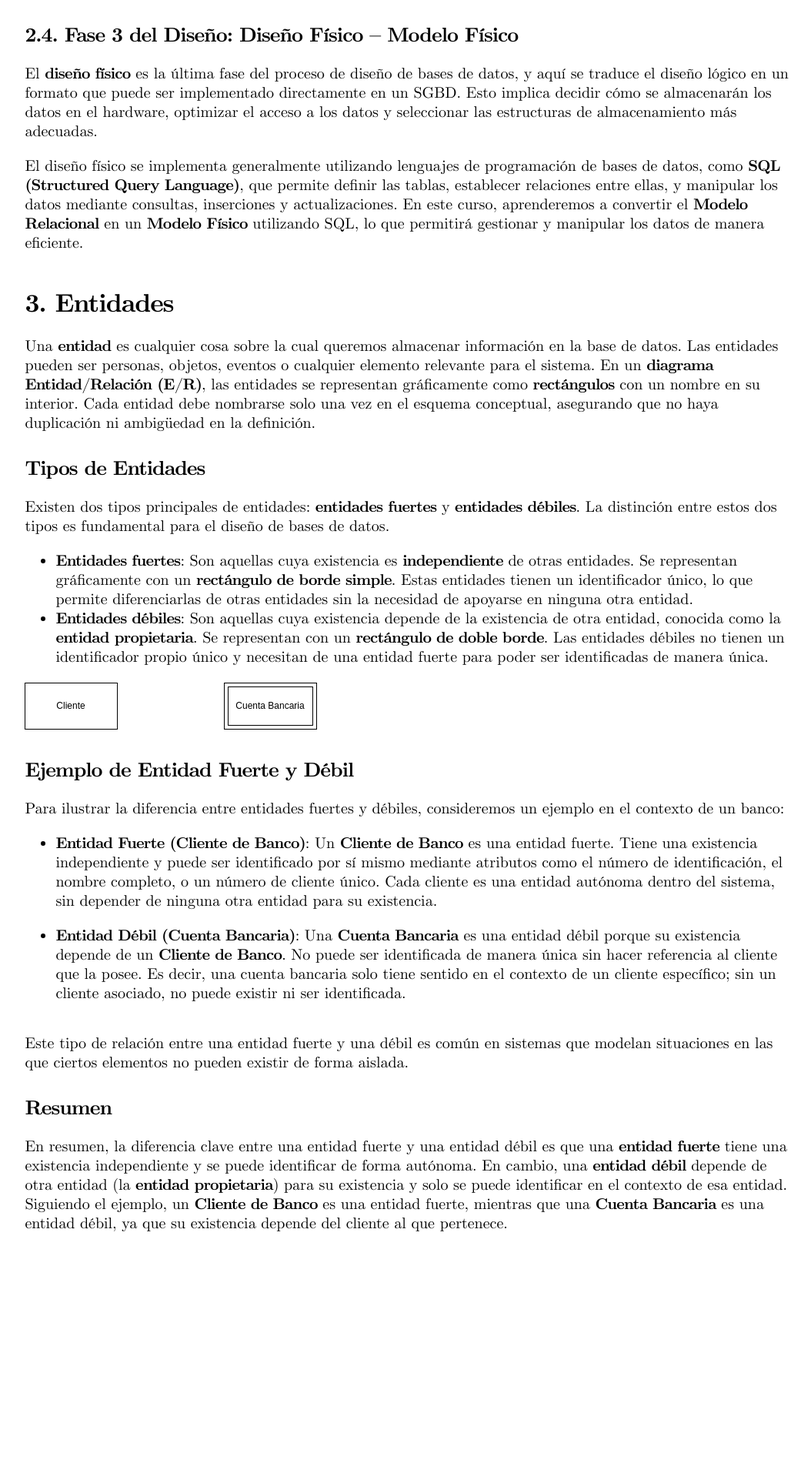
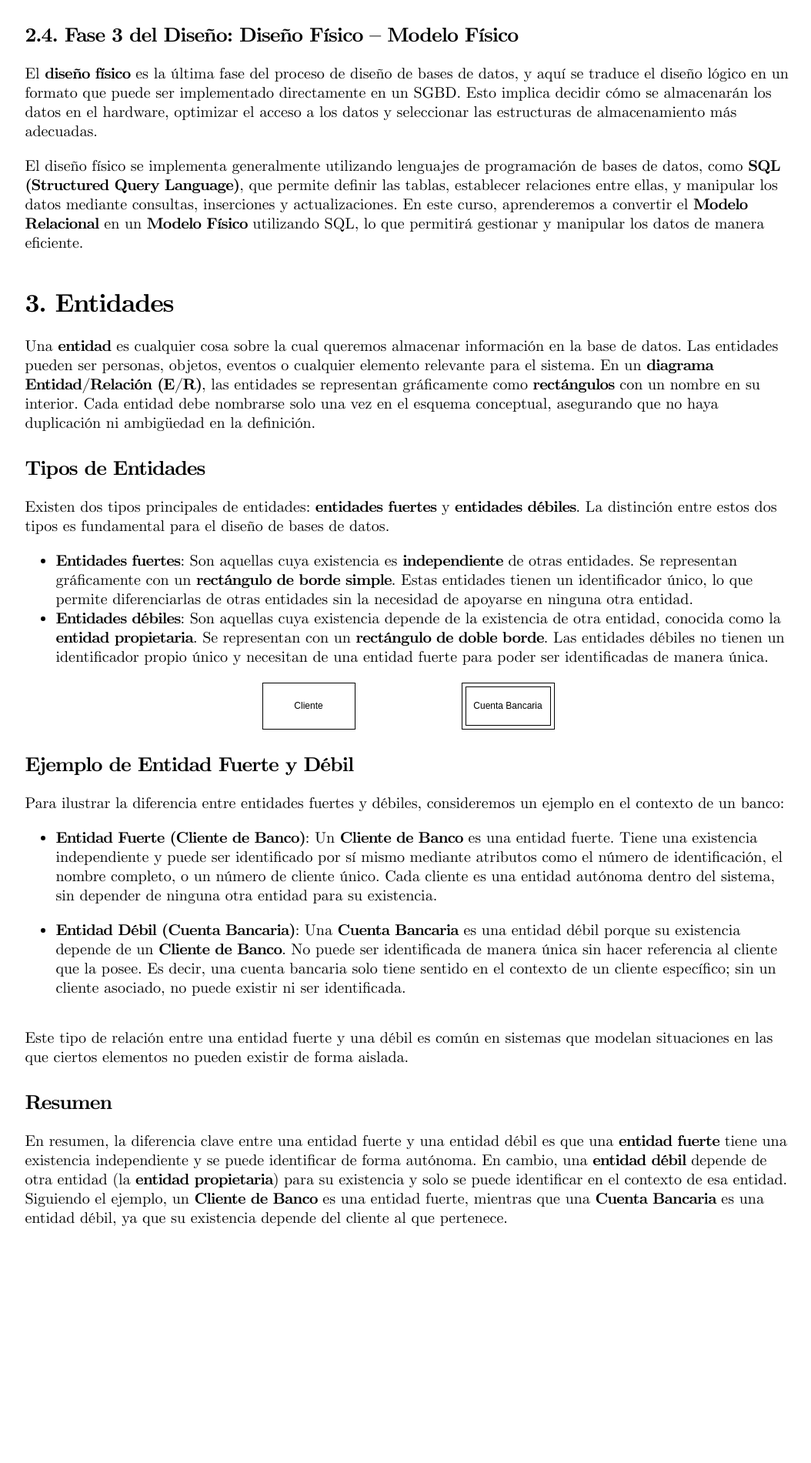
Before and after one commit to TeoRojas/teorojas.github.io, a Jekyll site: the page built from bases-de-datos/UD02-teoria.md, in a window 1280 px wide. Shown: the part 2899-4800 px from the top of the page at 77% size, without its empty margins (102-1156 px from the left). Built offline with Jekyll 4.4.1, drawn with Linux system fonts in a browser that asks for light colours; nearby versions of some CDN libraries.

```diff
--- a/_config.yml
+++ b/_config.yml
@@ -24,7 +24,7 @@ description: >- # this means to ignore newlines until "baseurl:"
   Write an awesome description for your new site here. You can edit this
   line in _config.yml. It will appear in your document head meta (for
   Google search results) and in your feed.xml site description.
-baseurl: "" # the subpath of your site, e.g. /blog
+baseurl: "teorojas.github.io" # the subpath of your site, e.g. /blog
 url: "" # the base hostname & protocol for your site, e.g. http://example.com
 twitter_username: jekyllrb
 github_username:  jekyll
--- a/assets/css/style.css
+++ b/assets/css/style.css
@@ -147,7 +147,7 @@ code{
 
 }
 
-img.center {
+img {
     display: block;
     margin-left: auto;
     margin-right: auto;
```
